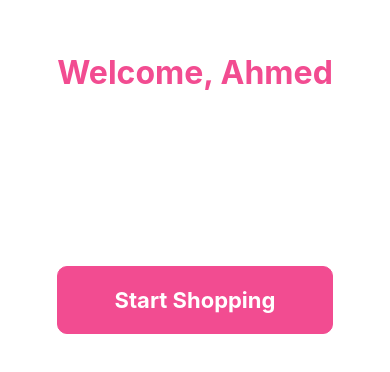
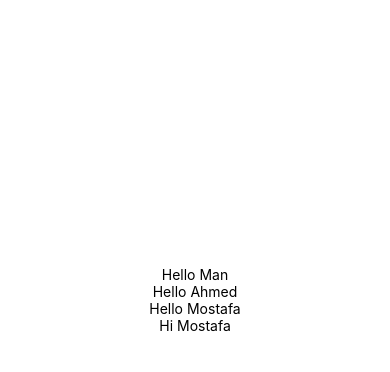
Before and after one commit to hossamnasser938/RNCourseProject, a React Native app: screen / in a window 390 px wide. Shown: the part 122-494 px from the top of the page. Built offline with nearby package versions, Linux system fonts and the light colour scheme.

Commit message:
Module 4 _ Lesson 5

```diff
--- a/App.js
+++ b/App.js
@@ -1,12 +1,15 @@
 import React from 'react';
 import {View, Text, StyleSheet} from 'react-native';
-import {WelcomeScreen} from './src/components/PlayAround/WelcomeScreen';
+import {Greeting} from './src/components/PlayAround/Greeting';
 
 class App extends React.Component {
   render() {
     return (
       <View style={styles.container}>
-        <WelcomeScreen />
+        <Greeting />
+        <Greeting name="Ahmed" />
+        <Greeting name="Mostafa" />
+        <Greeting greetingPhrase="Hi" name="Mostafa" />
       </View>
     );
   }
--- /dev/null
+++ b/src/components/PlayAround/Greeting.js
@@ -0,0 +1,14 @@
+import React from 'react';
+import {Text} from 'react-native';
+
+export class Greeting extends React.Component {
+  render() {
+    const {name, greetingPhrase} = this.props;
+
+    return (
+      <Text>
+        {greetingPhrase ? greetingPhrase : 'Hello'} {name ? name : 'Man'}
+      </Text>
+    );
+  }
+}
```
